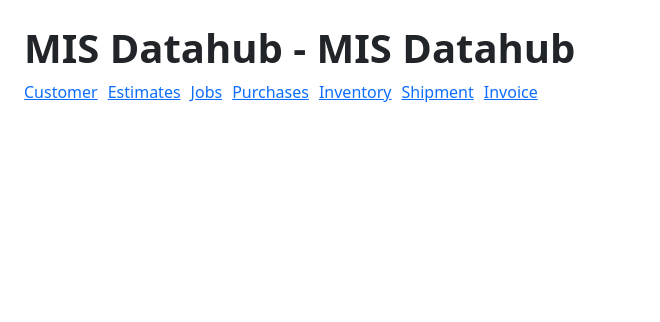
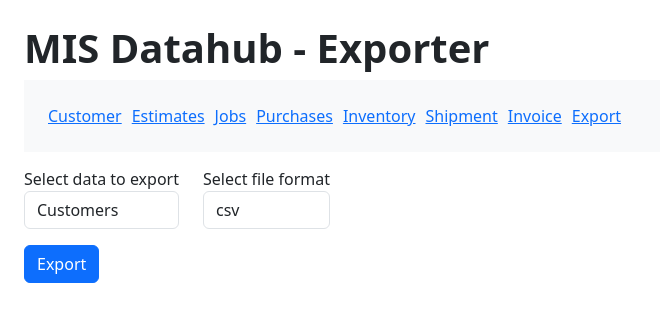
Before and after one commit to rsaxor/mis-hub, a React (Create React App) app: page /mis-exporter in a window 1280 px wide. Shown: the top 322 px of the page, without its empty margins (0-660 px from the left). Built offline with nearby package versions, Linux system fonts and the light colour scheme; no server answers.

Commit message:
init: exporter UI, update: nav UI

```diff
--- a/src/App.js
+++ b/src/App.js
@@ -12,6 +12,7 @@ import KeywordSearch from "./components/KeywordSearch";
 import CustomerHistory from "./components/CustomerHistory";
 import CustomerView from "./components/CustomerView";
 import SingleView from "./components/SingleView";
+import Exporter from "./components/Exporter";
 import { Link } from 'react-router-dom';
 
 function App() {
@@ -19,7 +20,7 @@ function App() {
     <Router>
       <div className="App">
         <h1 className="fw-bold">MIS Datahub <CurrentPage /></h1>
-        <nav className="main-nav">
+        <nav className="main-nav bg-light p-4">
           <Link to="/mis-customer">Customer</Link>
           <Link to="/mis-estimates">Estimates</Link>
           <Link to="/mis-jobs">Jobs</Link>
@@ -27,6 +28,7 @@ function App() {
           <Link to="/mis-inventory">Inventory</Link>
           <Link to="/mis-shipment">Shipment</Link>
           <Link to="/mis-invoice">Invoice</Link>
+          <Link to="/mis-exporter">Export</Link>
         </nav>
         <Routes>
           <Route path="/mis-customer" element={<CustomerTable />} />
@@ -39,6 +41,7 @@ function App() {
           <Route path="/mis-inventory" element={<InventoryTable />} />
           <Route path="/mis-shipment" element={<ShipmentTable />} />
           <Route path="/mis-invoice" element={<InvoiceTable />} />
+          <Route path="/mis-exporter" element={<Exporter />} />
           <Route path="/view/:queryPage/:key" element={<SingleView />} />
         </Routes>
       </div>
--- /dev/null
+++ b/src/components/Exporter.js
@@ -0,0 +1,45 @@
+// import React, { useEffect, useState } from "react";
+
+const Exporter = () => {
+    const handleExport = (event) => {
+        event.preventDefault();
+
+    };
+    return (
+        <div className="container-fluid px-0">
+            <div className="row">
+                <div className="col-12">
+                    <form onSubmit={handleExport} className="">
+                        <div className="row">
+                            <div className="col-6 col-md-auto">
+                                <div className="form-group">
+                                    <label htmlFor="select-api">Select data to export</label>
+                                    <select id="select-api" className="form-control">
+                                        <option value={`customers`}>Customers</option>
+                                    </select>
+                                </div>
+
+                            </div>
+                            <div className="col-6 col-md-auto">
+                                <div className="form-group">
+                                    <label htmlFor="select-format">Select file format</label>
+                                    <select id="select-format" className="form-control">
+                                        <option value={`csv`}>csv</option>
+                                        <option value={`xls`}>excel</option>
+                                    </select>
+                                </div>
+                            </div>
+                        </div>
+                        <div className="form-group mt-3">
+                            <button className="btn btn-primary" type="submit">
+                                Export
+                            </button>
+                        </div>
+                    </form>
+                </div>
+            </div>
+        </div>
+    );
+}
+
+export default Exporter;
--- a/src/components/ui/CurrentPage.js
+++ b/src/components/ui/CurrentPage.js
@@ -12,6 +12,7 @@ const pageTitles = {
   "/mis-search": "Search",
   "/mis-customer-history": "Customer History",
   "/mis-customer-view": "Customer View",
+  "/mis-exporter": "Exporter",
 };
 
 const getPageTitle = (path) => {
```
